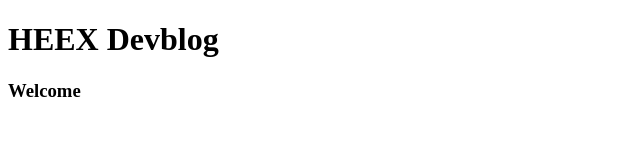
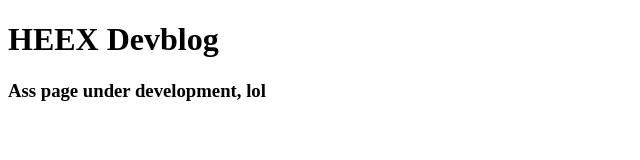
Before and after one commit to SantanaWatt/heex.blog, a plain HTML site: page index.html in a window 1280 px wide. Shown: the whole page, without its empty margins (0-640 px from the left). Drawn offline with Linux system fonts and the light colour scheme.

Commit message:
Advice, yeah

```diff
--- a/index.html
+++ b/index.html
@@ -10,7 +10,7 @@
         <h1>HEEX Devblog</h1>
     </header>
 
-<h3>Welcome</h3>
+<h3>Ass page under development, lol</h3>
 
 
 </body>
```
